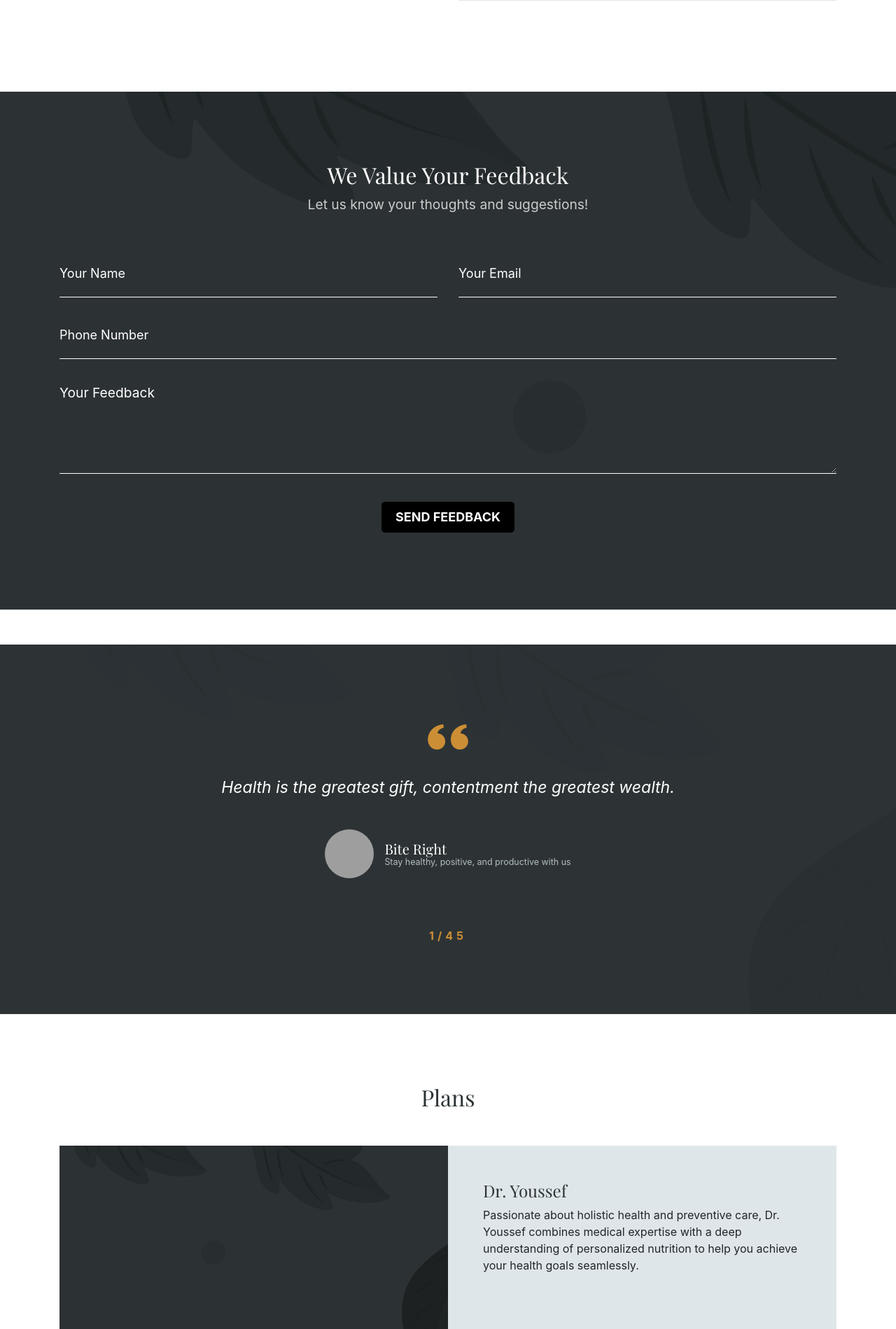
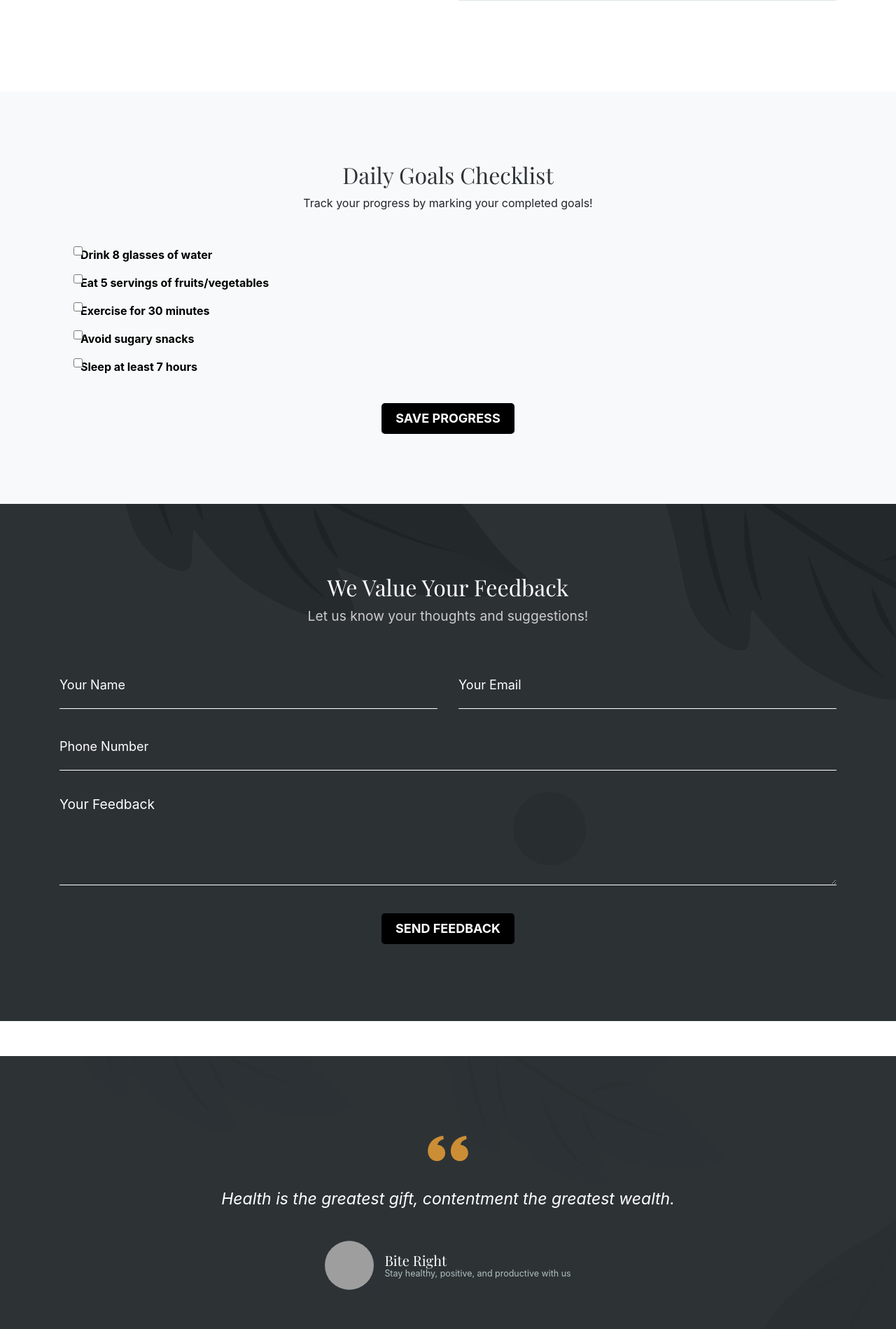
Before and after one commit to HanaAmr11/SWE-project-p1, a Flask app: page /home in a window 1280 px wide. Shown: the part 2346-4245 px from the top of the page at 70% size. Run offline with Flask 3, Linux system fonts and the light colour scheme; a user stored in the database is signed in; parts of the project's set-up code (start-up, migrations or seed data) failed here and were passed over; some libraries are stand-ins or nearby versions; some web fonts are replaced; grey boxes are pictures that could not be loaded.

Commit message:
Changes of checklist

```diff
--- a/app.py
+++ b/app.py
@@ -12,20 +12,22 @@ import os
 import random
 import pandas as pd
 
-
+# Load environment variables
 load_dotenv()
 app = Flask(__name__)
 app.secret_key = os.environ.get("FLASK_SECRET_KEY")
 
-
+# Database configuration
 app.config['SQLALCHEMY_DATABASE_URI'] = os.environ.get('DATABASE_URL', 'sqlite:///users.db')
 app.config['SQLALCHEMY_TRACK_MODIFICATIONS'] = False
 db = SQLAlchemy(app)
 
+# Security and Authentication
 bcrypt = Bcrypt(app)
 login_manager = LoginManager(app)
-login_manager.login_view = "signup"
+login_manager.login_view = "signin"
 
+# Mail Configuration
 app.config['MAIL_SERVER'] = 'smtp.gmail.com'
 app.config['MAIL_PORT'] = 587
 app.config['MAIL_USE_TLS'] = True
@@ -35,8 +37,10 @@ app.config['MAIL_PASSWORD'] = os.environ.get('MAIL_PASSWORD')
 app.config['MAIL_DEFAULT_SENDER'] = os.environ.get('MAIL_DEFAULT_SENDER')
 mail = Mail(app)
 
+# Serializer for token generation
 serializer = Serializer(app.secret_key)
 
+# OAuth for Google Login
 oauth = OAuth(app)
 google = oauth.register(
     name='google',
@@ -46,8 +50,7 @@ google = oauth.register(
     client_kwargs={'scope': 'openid email profile'}
 )
 
-serializer = Serializer(app.secret_key)
-
+# Database Model
 class User(db.Model, UserMixin):
     id = db.Column(db.Integer, primary_key=True)
     email = db.Column(db.String(150), unique=True, nullable=False)
@@ -57,6 +60,8 @@ class User(db.Model, UserMixin):
 @login_manager.user_loader
 def load_user(user_id):
     return User.query.get(int(user_id))
+
+# Routes
 
 @app.route("/")
 def index():
@@ -74,7 +79,8 @@ def signup():
         password = request.form.get("password")
 
         if User.query.filter_by(email=email).first():
-            return jsonify({"success": False, "message": "User already exists"}), 400
+            flash("User already exists", "danger")
+            return redirect(url_for("signup"))
 
         hashed_password = bcrypt.generate_password_hash(password).decode("utf-8")
         new_user = User(email=email, password=hashed_password)
@@ -136,10 +142,7 @@ def forgot_password():
 def reset_password(token):
     try:
         email = serializer.loads(token, salt=os.environ.get("PASSWORD_RESET_SALT", "default-salt"), max_age=3600)
-    except SignatureExpired:
-        flash("The link has expired, please request a new one.", "danger")
-        return redirect(url_for("forgot_password"))
-    except BadTimeSignature:
+    except (SignatureExpired, BadTimeSignature):
         flash("The token is invalid or expired.", "danger")
         return redirect(url_for("forgot_password"))
 
@@ -181,7 +184,6 @@ def google_callback():
         flash("Authentication failed. Please try again.", "danger")
         return redirect(url_for('signin'))
 
-
 @app.route("/calcalc")
 def calcalc():
     return render_template("calcalc.html")
@@ -206,21 +208,18 @@ def blogs():
 def rate_us():
     return render_template("rateus.html")
 
-
-benefits_df = pd.read_csv('C:/Users/nodi3/Downloads/SWE-project-p1/fruit_vegetable_benefits.csv')
+# Random Benefit
+benefits_df = pd.read_csv('C:/Users/farah mostafa/Documents/GitHub/SWE-project-p1/fruit_vegetable_benefits.csv')
 
 @app.route('/get-random-benefit')
 def get_random_benefit():
     if not benefits_df.empty:
         random_idx = random.randint(0, len(benefits_df)-1)
         benefit = benefits_df.iloc[random_idx].to_dict()
-        print(benefit)
         return jsonify(benefit)
-    else:
-        return jsonify({"error": "No data available"}), 404
-
+    return jsonify({"error": "No data available"}), 404
 
 if __name__ == "__main__":
     with app.app_context():
         db.create_all()
-    app.run(debug=True, use_reloader=False)
+    app.run(debug=True)
--- a/templates/home-2.html
+++ b/templates/home-2.html
@@ -297,7 +297,72 @@
         </section>
         <!-- services section ends
 ================================================== -->
-
+<!-- Checklist-->
+<section id="daily-goals" class="dtr-section dtr-py-100 bg-light">
+    <div class="container">
+        <!-- Heading -->
+        <div class="dtr-section-heading text-center">
+            <h2>Daily Goals Checklist</h2>
+            <p>Track your progress by marking your completed goals!</p>
+        </div>
+        <!-- Checklist Items -->
+        <div class="dtr-form dtr-styled-form dtr-mt-40">
+            <form id="dailyGoalsForm">
+                <fieldset>
+                    <div class="form-check mb-3">
+                        <input type="checkbox" class="form-check-input" id="goal1">
+                        <label class="form-check-label" for="goal1">Drink 8 glasses of water</label>
+                    </div>
+                    <div class="form-check mb-3">
+                        <input type="checkbox" class="form-check-input" id="goal2">
+                        <label class="form-check-label" for="goal2">Eat 5 servings of fruits/vegetables</label>
+                    </div>
+                    <div class="form-check mb-3">
+                        <input type="checkbox" class="form-check-input" id="goal3">
+                        <label class="form-check-label" for="goal3">Exercise for 30 minutes</label>
+                    </div>
+                    <div class="form-check mb-3">
+                        <input type="checkbox" class="form-check-input" id="goal4">
+                        <label class="form-check-label" for="goal4">Avoid sugary snacks</label>
+                    </div>
+                    <div class="form-check mb-3">
+                        <input type="checkbox" class="form-check-input" id="goal5">
+                        <label class="form-check-label" for="goal5">Sleep at least 7 hours</label>
+                    </div>
+                    <!-- Save Progress Button -->
+                    <p class="text-center dtr-mt-40">
+                        <button class="dtr-btn btn-black" type="button" id="saveGoals">Save Progress</button>
+                    </p>
+                </fieldset>
+            </form>
+            <!-- Success Message -->
+            <p id="goalsSuccess" class="text-success" style="display: none;">Your progress has been saved!</p>
+        </div>
+    </div>
+</section>
+
+<style>
+    /* Adjust spacing between checkboxes and text */
+    .form-check-label {
+        color: black !important;
+        font-weight: bold;
+        margin-left: 10px; /* Adds space between checkbox and label */
+    }
+    .form-check {
+        margin-bottom: 15px; /* Adds vertical spacing between checkboxes */
+    }
+</style>
+
+
+<!-- <style>
+    .form-check-label {
+        color: black !important;
+        font-weight: bold;
+    }
+    img {
+        border-radius: 5px; /* Optional: Round the edges of the image */
+    }
+</style> -->
 <!-- ----------------------------------------------- -->
 <!-- Feedback Section -->
 <section id="feedback" class="dtr-section dtr-py-100 bg-light" style="background-image: url(../static/images/footer-bg.jpg); margin-bottom: 50px;">
@@ -1510,5 +1575,6 @@
             });
         });
     </script>
+
 </body>
 </html>
```
